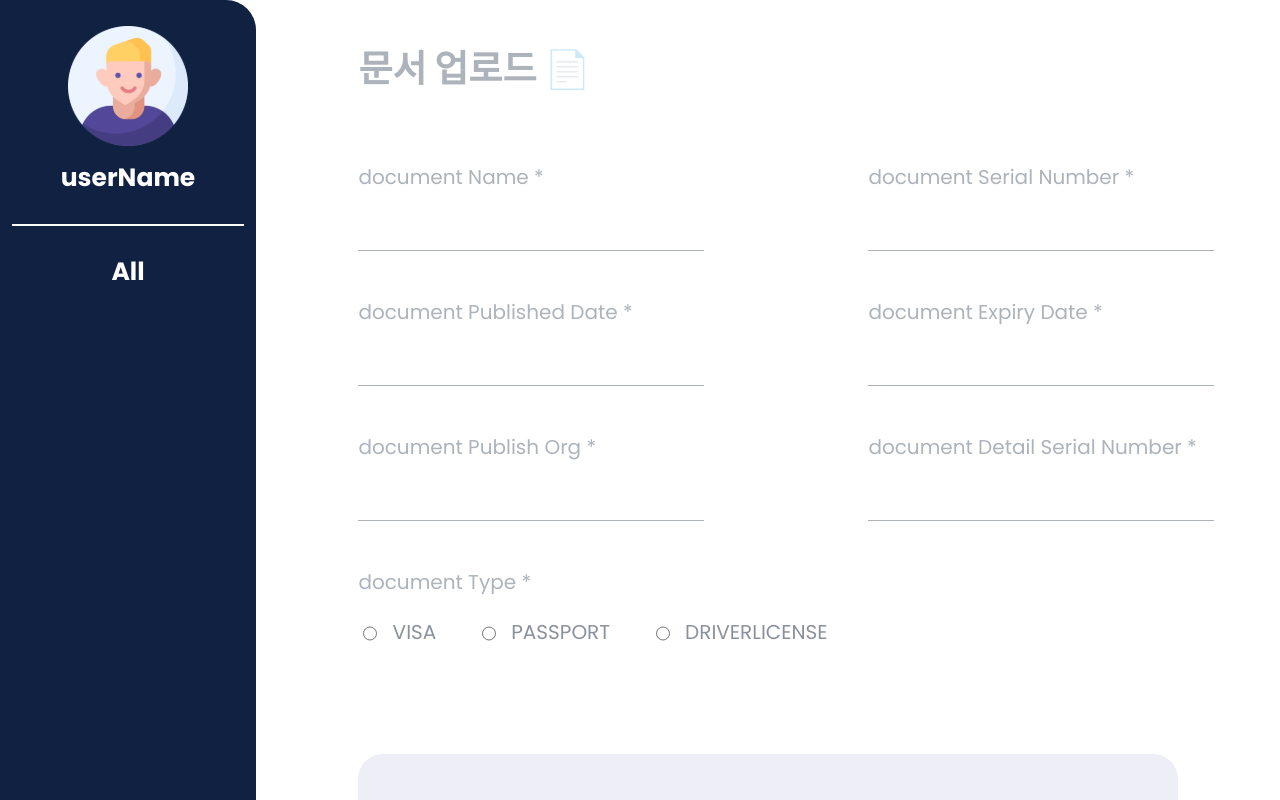
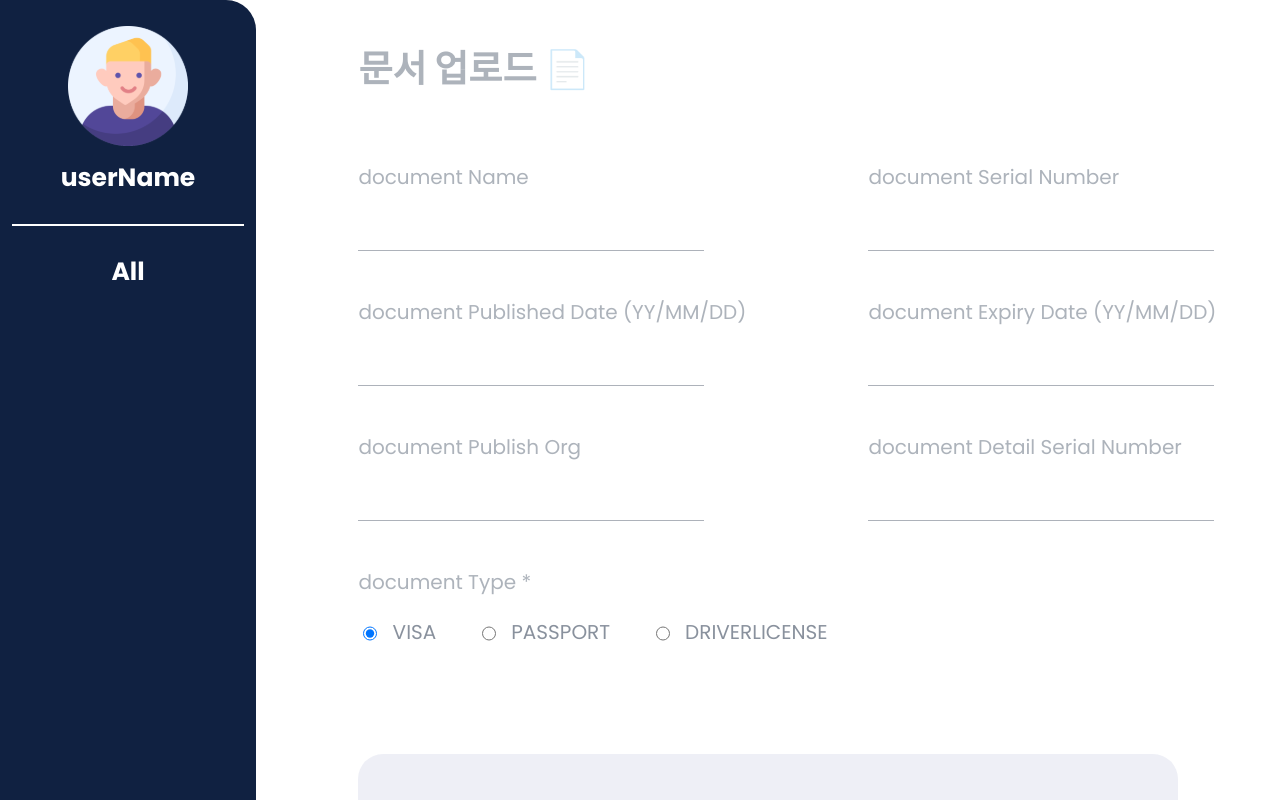
Before and after one commit to withdoc/application-frontend, a React (Create React App) app: page /documentuploadpage in a window 1280 px wide. Shown: the top 800 px of the page. Built offline with nearby package versions, Linux system fonts and the light colour scheme.

Commit message:
feat: doc upload 전 input 값 체크

```diff
--- a/src/pages/documentUploadPage/index.tsx
+++ b/src/pages/documentUploadPage/index.tsx
@@ -7,10 +7,10 @@ import axios from "axios";
 function DocumentUploadPage() {
     const [docName, setDocName] = useState<string>("");
     const [docSerialNum, setSerialNum] = useState<string>("");
-    const [docPublishedDate, setDocPublishedDate] = useState<Date>(new Date());
-    const [docExpiryDate, setDocExpiryDate] = useState<Date>(new Date());
+    const [docPublishedDate, setDocPublishedDate] = useState<string>("");
+    const [docExpiryDate, setDocExpiryDate] = useState<string>("");
     const [docPublishOrg, setDocPublishOrg] = useState<string>("");
-    const [docType, setDocType] = useState<string>("");
+    const [docType, setDocType] = useState<string>("VISA");
     const [docDetailSerialNum, setDocDetailSerialNum] = useState<string>("");
 
     const [filelist, setFileList] = useState<object>({});
@@ -77,8 +77,24 @@ function DocumentUploadPage() {
         })
     }
 
+    const nameInput:any = useRef();
+    const SNumInput:any = useRef();
+    const publishDateInput:any = useRef();
+    const expiryDateInput:any = useRef();
+    const publishOrgInput:any = useRef();
+    const detailSNumInput:any = useRef();
+
+    /* upload 🚀 button click */
     const FormDataPost = () => {
         console.log("formDataAppend");
+        // focus 이동
+        if (docName === "") nameInput.current.focus();
+        else if (docSerialNum === "") SNumInput.current.focus();
+        else if (docPublishedDate === "") publishDateInput.current.focus();
+        else if (docExpiryDate === "") expiryDateInput.current.focus();
+        else if (docPublishOrg === "") publishOrgInput.current.focus();
+        else if (docDetailSerialNum === "") detailSNumInput.current.focus();
+        else {
             Object.values(filelist).forEach((file) => fd.append("file", file));
 
             axios.post('http://15.164.231.10/upload', fd, {
@@ -93,9 +109,8 @@ function DocumentUploadPage() {
                     documentCreate(response.data["hash"]);
                 }
             })
-        .catch((error) => {
-            console.log(error);
-        })
+            .catch((error) => { console.log(error);})
+        }
     }
 
     return (
@@ -112,33 +127,33 @@ function DocumentUploadPage() {
                     <S.mainTitle>{"문서 업로드 📄"}</S.mainTitle>
                     <S.inputContainer>
                         <S.inputBox>
-                            <S.inputTitle>{"document Name *"}</S.inputTitle>
-                            <S.inputLine onChange={changeValue("docName")}></S.inputLine>
+                            <S.inputTitle>{"document Name "}</S.inputTitle>
+                            <S.inputLine ref={nameInput} onChange={changeValue("docName")}></S.inputLine>
                         </S.inputBox>
                         <S.inputBox>
-                            <S.inputTitle>{"document Serial Number *"}</S.inputTitle>
-                            <S.inputLine onChange={changeValue("serialNum")}></S.inputLine>
+                            <S.inputTitle>{"document Serial Number "}</S.inputTitle>
+                            <S.inputLine ref={SNumInput} onChange={changeValue("serialNum")}></S.inputLine>
                         </S.inputBox>
                         <S.inputBox>
-                            <S.inputTitle>{"document Published Date *"}</S.inputTitle>
-                            <S.inputLine onChange={changeValue("docPublishedDate")}></S.inputLine>
+                            <S.inputTitle>{"document Published Date (YY/MM/DD)"}</S.inputTitle>
+                            <S.inputLine ref={publishDateInput} onChange={changeValue("docPublishedDate")}></S.inputLine>
                         </S.inputBox>
                         <S.inputBox>
-                            <S.inputTitle>{"document Expiry Date *"}</S.inputTitle>
-                            <S.inputLine onChange={changeValue("docExpiryDate")}></S.inputLine>
+                            <S.inputTitle>{"document Expiry Date (YY/MM/DD)"}</S.inputTitle>
+                            <S.inputLine ref={expiryDateInput} onChange={changeValue("docExpiryDate")}></S.inputLine>
                         </S.inputBox>
                         <S.inputBox>
-                            <S.inputTitle>{"document Publish Org *"}</S.inputTitle>
-                            <S.inputLine onChange={changeValue("docPublishOrg")}></S.inputLine>
+                            <S.inputTitle>{"document Publish Org "}</S.inputTitle>
+                            <S.inputLine ref={publishOrgInput} onChange={changeValue("docPublishOrg")}></S.inputLine>
                         </S.inputBox>
                         <S.inputBox>
-                            <S.inputTitle>{"document Detail Serial Number *"}</S.inputTitle>
-                            <S.inputLine onChange={changeValue("docDetailSerialNum")}></S.inputLine>
+                            <S.inputTitle>{"document Detail Serial Number"}</S.inputTitle>
+                            <S.inputLine ref={detailSNumInput} onChange={changeValue("docDetailSerialNum")}></S.inputLine>
                         </S.inputBox>
                         <S.inputBox>
                             <S.inputTitle>{"document Type *"}</S.inputTitle>
                             <S.radioBox>
-                                <S.radioCheck checked={docType === "VISA"} value="VISA" type="radio" onChange={changeValue("docType")}/><S.radioLabel>VISA</S.radioLabel>
+                                <S.radioCheck checked={docType === "VISA"} defaultChecked={true} value="VISA" type="radio" onChange={changeValue("docType")}/><S.radioLabel>VISA</S.radioLabel>
                                 <S.radioCheck checked={docType === "PASSPORT"} value="PASSPORT" type="radio" onChange={changeValue("docType")}/><S.radioLabel>PASSPORT</S.radioLabel>
                                 <S.radioCheck checked={docType === "DRIVERLICENSE"} value="DRIVERLICENSE" type="radio" onChange={changeValue("docType")}/><S.radioLabel>DRIVERLICENSE</S.radioLabel>
                             </S.radioBox>
```
Lines whose indentation alone changed are shown as unchanged.
